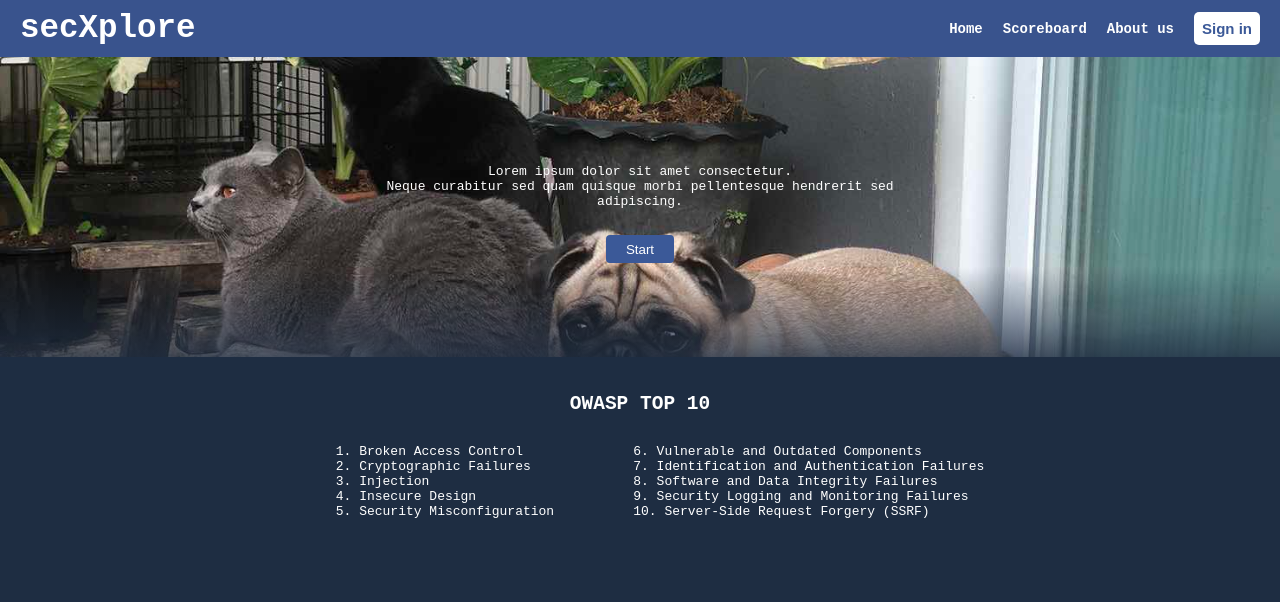
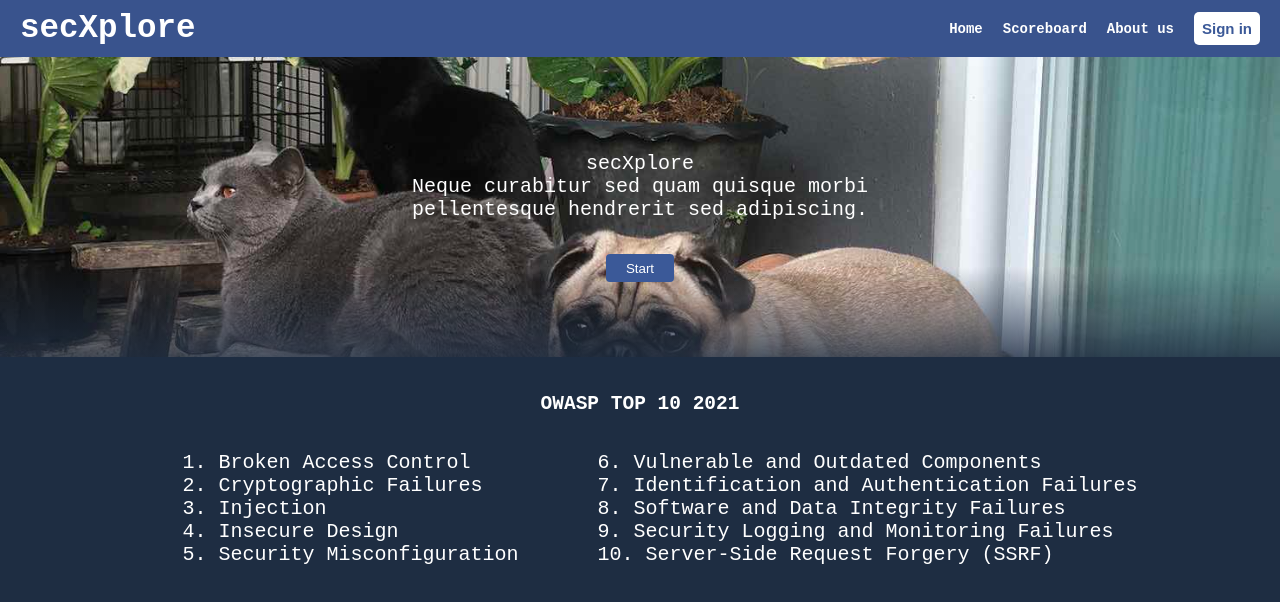
Before and after one commit to kroekwisit/secXplore, a React (Create React App) app: page / in a window 1280 px wide. Shown: the top 602 px of the page. Built offline with nearby package versions, Linux system fonts and the light colour scheme.

Commit message:
adjust some buttons

```diff
--- a/src/Challenge1.css
+++ b/src/Challenge1.css
@@ -59,6 +59,7 @@
   background-color: #39538d;
   color: white;
   font-family: monospace;
+  cursor: pointer;
 }
 
 .submit:hover{
@@ -78,6 +79,7 @@
   border: none;
   border-radius: 5px;
   color: white;
+  cursor: pointer;
 }
 
 .hint:hover, .skip:hover {
--- a/src/MainPage.jsx
+++ b/src/MainPage.jsx
@@ -29,14 +29,14 @@ const MainPage = () => {
       <section className="hero">
         <div className="overlay" />
         <div className="hero-text">
-          <p>Lorem ipsum dolor sit amet consectetur.<br />
+          <p>secXplore<br />
             Neque curabitur sed quam quisque morbi pellentesque hendrerit sed adipiscing.</p>
           <button className="start-button" onClick={handleStartClick}>Start</button>
         </div>
       </section>
 
       <section className="owasp-list">
-        <h2>OWASP TOP 10</h2>
+        <h1>OWASP TOP 10 2021</h1>
         <div className="columns">
           <ol start="1">
             <li>Broken Access Control</li>
--- a/src/style.css
+++ b/src/style.css
@@ -229,6 +229,7 @@ body, html {
   z-index: 1;
   max-width: 600px;
   padding: 0 1rem;
+  font-size: 20px;
 }
 
 .start-button {
@@ -239,6 +240,11 @@ body, html {
   border: none;
   border-radius: 4px;
   cursor: pointer;
+}
+
+.start-button:hover{
+  background-color: white;
+  color: #3b5998;
 }
 
 /* === OWASP LIST === */
@@ -261,6 +267,7 @@ body, html {
   justify-content: center;
   gap: 3rem;
   flex-wrap: wrap;
+  font-size: 20px;
 }
 
 .columns ol {
```
